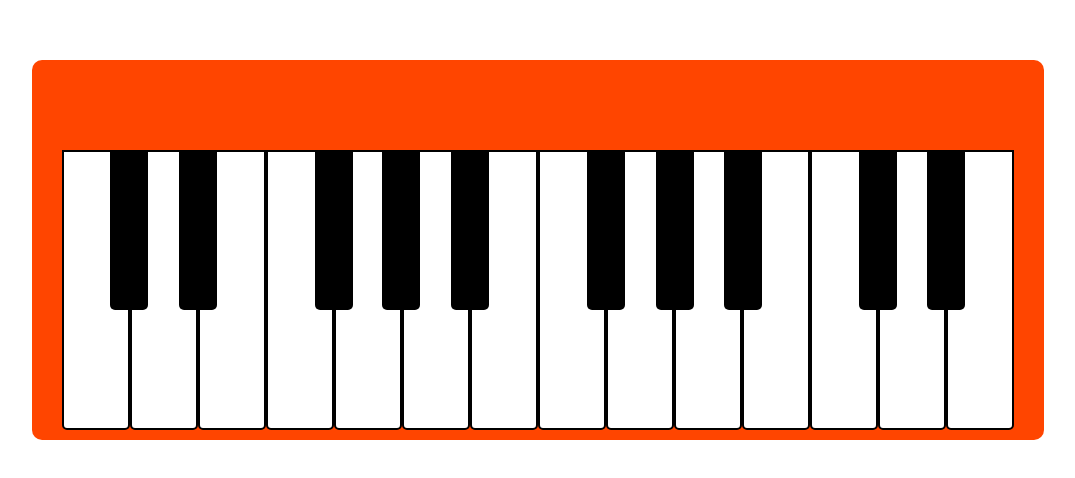
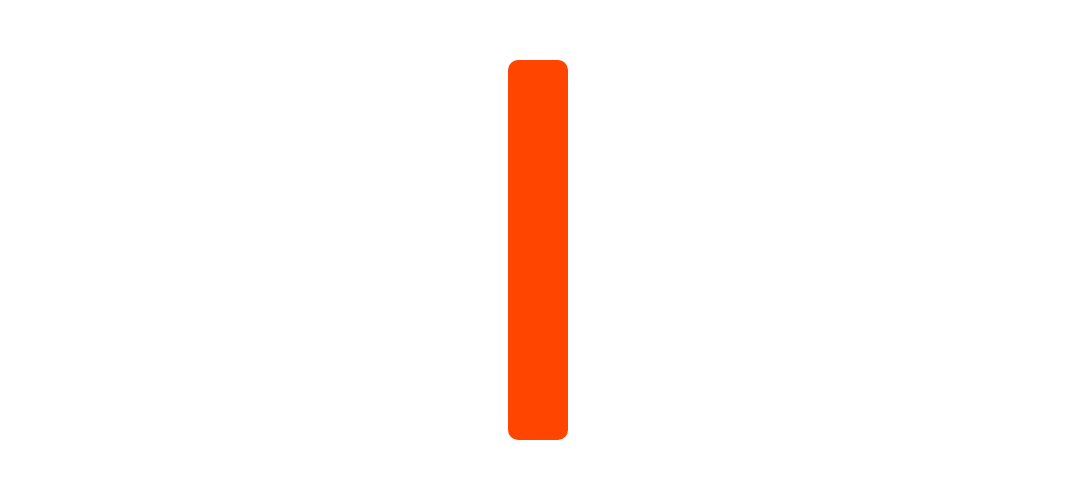
Before and after one commit to Hokkyokukou/piano, a plain HTML site: page index.html in a window 1280 px wide. Shown: the part 150-628 px from the top of the page, without its empty margins (102-1177 px from the left). Drawn offline with Linux system fonts and the light colour scheme.

Commit message:
Update index.html

```diff
--- a/index.html
+++ b/index.html
@@ -11,32 +11,8 @@
         <div id="piano">
             <div class="piano_keys">
                 <div class="black_keys">
-                    <div class="key black_key"></div>
-                    <div class="key black_key"></div>
-                    <div class="key black_key"></div>
-                    <div class="key black_key"></div>
-                    <div class="key black_key"></div>
-                    <div class="key black_key"></div>
-                    <div class="key black_key"></div>
-                    <div class="key black_key"></div>
-                    <div class="key black_key"></div>
-                    <div class="key black_key"></div>
                 </div>
                 <div class="white_keys">
-                    <div class="key white_key"></div>
-                    <div class="key white_key"></div>
-                    <div class="key white_key"></div>
-                    <div class="key white_key"></div>
-                    <div class="key white_key"></div>
-                    <div class="key white_key"></div>
-                    <div class="key white_key"></div>
-                    <div class="key white_key"></div>
-                    <div class="key white_key"></div>
-                    <div class="key white_key"></div>
-                    <div class="key white_key"></div>
-                    <div class="key white_key"></div>
-                    <div class="key white_key"></div>
-                    <div class="key white_key"></div>
                 </div>
             </div>
         </div>
```
